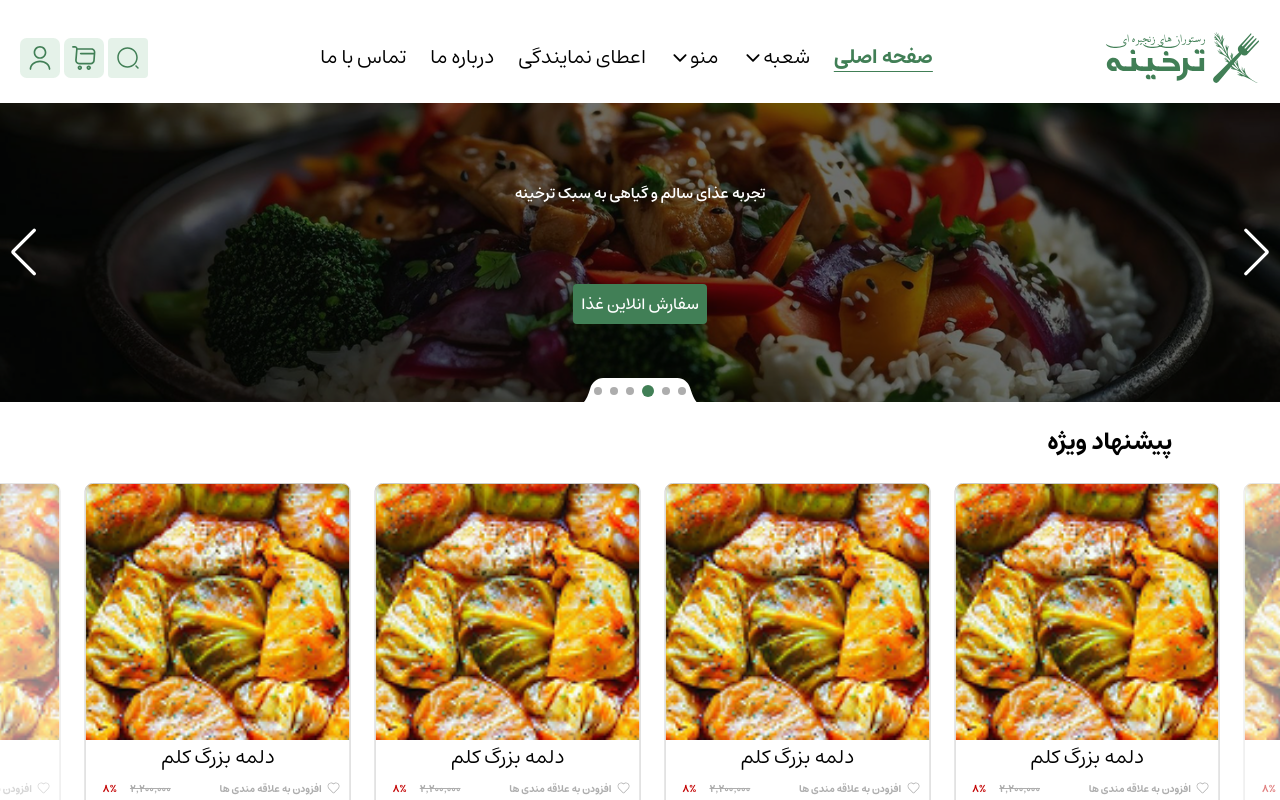
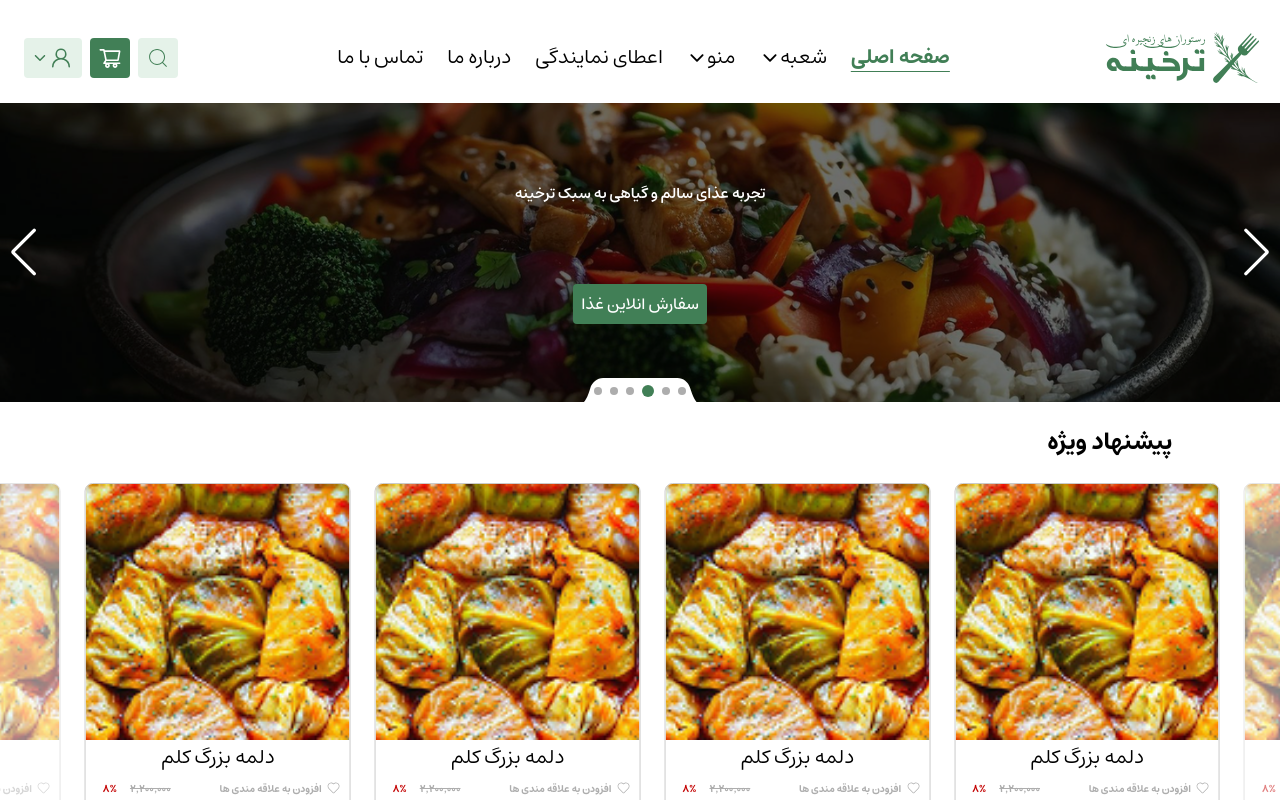
Before and after one commit to amirhosseinsharififard/tarkhine-next-js, a Next.js app: page /branch in a window 1280 px wide. Shown: the top 800 px of the page. Built offline with nearby package versions, Linux system fonts and the light colour scheme.

Commit message:
create empty page in

```diff
--- /dev/null
+++ b/src/app/shopping/page.js
@@ -0,0 +1,10 @@
+import Layout from "@/components/layout/Layout";
+import ShoppingCartPage from "@/components/template/ShoppingCartPage";
+
+export default function ShoppingCart() {
+  return (
+    <Layout>
+      <ShoppingCartPage />
+    </Layout>
+  );
+}
--- a/src/components/layout/Header.js
+++ b/src/components/layout/Header.js
@@ -4,10 +4,7 @@ import React from "react";
 //  image and svg
 import Image from "next/image";
 import menu from "../../../public/images/menu.svg";
-import profileIcon from "../../../public/images/ProfileIcon.svg";
 import logo from "../../../public/images/Logo.png";
-import headerIcon from "../../../public/images/HeaderIcon.svg";
-import searchIcon from "../../../public/images/Search.svg";
 import logoWeb from "../../../public/images/LogoWeb.svg";
 
 // icons
@@ -17,6 +14,8 @@ import { IoWalletOutline } from "react-icons/io5";
 import { CiHeart } from "react-icons/ci";
 import { TfiLocationPin } from "react-icons/tfi";
 import { CiLogout } from "react-icons/ci";
+import { AiOutlineShoppingCart } from "react-icons/ai";
+import { CiSearch } from "react-icons/ci";
 
 const dropDownHoverList = {
   branches: ["اکباتان", "چالوس", "اقدسیه", "ونک"],
@@ -31,22 +30,29 @@ const dropDownHoverList = {
 };
 
 const Header = () => {
-  const login = false;
+  const login = true;
   return (
     <div className="w-full shadow-cards" dir="ltr">
       <div className="max-w-screen-2xl flex justify-between items-center p-[20px] lg:pt-32  mx-auto ">
         <div className="flex items-center">
           <div className="group">
-            <Link href="/profile">
-              <Image
-                src={profileIcon}
-                alt="Profile Icon"
-                className="w-[24px] h-[24px] lg:w-[40px] lg:h-[40px]"
-              />
+            <Link
+              href="/profile"
+              className={`mx-[2px] lg:mx-[4px] w-[24px] h-[24px] lg:w-[58px]  lg:h-[40px] rounded-4 flex justify-center items-center ${
+                false
+                  ? "bg-main-primary text-neutral-white"
+                  : "bg-main-tint1 text-main-primary"
+              }
+              ${login && 'px-2'}
+              `}
+
+            >
+              {login && <IoIosArrowDown className="group-hover:rotate-180 duration-300"/>}
+              <GoPerson className="w-[16px] h-[16px] lg:w-[24px] lg:h-[24px] m-auto" />
             </Link>
 
-            <ul className="absolute mt-1  bg-neutral-white z-[-10] group-hover:opacity-100 opacity-0  group-hover:z-10 w-[144px] shadow-[0_0_10px_rgba(0,0,0,0.15)] text-right duration-100 rounded-4">
-              {dropDownHoverList.profile.map((item, index) => {
+            <ul className="absolute mt-1  bg-neutral-white z-[-10] group-hover:opacity-100 opacity-0  group-hover:z-10 w-[144px] shadow-[0_0_10px_rgba(0,0,0,0.15)] text-right duration-300 rounded-4">
+              {login && dropDownHoverList.profile.map((item, index) => {
                 return (
                   <React.Fragment key={index}>
                     <li className=" w-full text-bodySM">
@@ -64,19 +70,25 @@ const Header = () => {
             </ul>
           </div>
 
-          <Link href="/header" className="mx-[2px] lg:mx-[4px]">
-            <Image
-              src={headerIcon}
-              alt="Header Icon"
-              className="w-[24px] h-[24px] lg:w-[40px] lg:h-[40px]"
-            />
+          <Link
+            href="/header"
+            className={`mx-[2px] lg:mx-[4px] w-[24px] h-[24px] lg:w-[40px] lg:h-[40px] rounded-4 flex justify-center items-center ${
+              true
+                ? "bg-main-primary text-neutral-white"
+                : "bg-main-tint1 text-main-primary"
+            }`}
+          >
+            <AiOutlineShoppingCart className="w-[16px] h-[16px] lg:w-[24px] lg:h-[24px] m-auto" />
           </Link>
-          <Link href="/search" className="hidden lg:block">
-            <Image
-              src={searchIcon}
-              alt="search Icon"
-              className="lg:w-[40px] lg:h-[40px]"
-            />
+          <Link
+            href="/search"
+            className={` hidden  mx-[2px] lg:mx-[4px] w-[24px] h-[24px] lg:w-[40px] lg:h-[40px] rounded-4 md:flex justify-center items-center ${
+              false
+                ? "bg-main-primary text-neutral-white"
+                : "bg-main-tint1 text-main-primary"
+            }`}
+          >
+            <CiSearch className="w-[16px] h-[16px] lg:w-[24px] lg:h-[24px] m-auto" />
           </Link>
         </div>
 
@@ -95,10 +107,10 @@ const Header = () => {
                 className="flex flex-row-reverse justify-center items-center"
               >
                 <p>شعبه</p>
-                <IoIosArrowDown className="group-hover:rotate-180 duration-100" />
+                <IoIosArrowDown className="group-hover:rotate-180 duration-300" />
               </Link>
               {/* shadow-[0_0_10px_rgba(0,0,0,0.15)] its dropShadow to hover list */}
-              <ul className="absolute mt-1  bg-neutral-white z-[-10] group-hover:opacity-100 opacity-0  group-hover:z-10 w-[144px] shadow-[0_0_10px_rgba(0,0,0,0.15)] text-right duration-100 rounded-4">
+              <ul className="absolute mt-1  bg-neutral-white z-[-10] group-hover:opacity-100 opacity-0  group-hover:z-10 w-[144px] shadow-[0_0_10px_rgba(0,0,0,0.15)] text-right duration-300 rounded-4">
                 {dropDownHoverList.branches.map((item, index) => {
                   return (
                     <React.Fragment key={index}>
@@ -120,9 +132,9 @@ const Header = () => {
                 className="flex flex-row-reverse justify-center items-center"
               >
                 <p>منو</p>
-                <IoIosArrowDown className="group-hover:rotate-180 duration-100" />
+                <IoIosArrowDown className="group-hover:rotate-180 duration-300" />
               </Link>
-              <ul className="absolute mt-1  bg-neutral-white z-[-10] group-hover:opacity-100 opacity-0  group-hover:z-10 w-[144px] shadow-[0_0_10px_rgba(0,0,0,0.15)] text-right duration-100 rounded-4">
+              <ul className="absolute mt-1  bg-neutral-white z-[-10] group-hover:opacity-100 opacity-0  group-hover:z-10 w-[144px] shadow-[0_0_10px_rgba(0,0,0,0.15)] text-right duration-300 rounded-4">
                 {dropDownHoverList.menu.map((item, index) => {
                   return (
                     <React.Fragment key={index}>
--- a/src/components/module/common/CardProduct.js
+++ b/src/components/module/common/CardProduct.js
@@ -1,5 +1,6 @@
 import Image from "next/image";
 import CustomeButton from "../../ui/CustomeButton";
+// icons
 import { CiHeart } from "react-icons/ci";
 import { IoStar } from "react-icons/io5";
 
--- a/src/components/module/modal/LoginModal.js
+++ b/src/components/module/modal/LoginModal.js
@@ -8,6 +8,8 @@ import CustomeButton from "../../ui/CustomeButton";
 // icons
 import { IoClose } from "react-icons/io5";
 import { GrNext } from "react-icons/gr";
+
+
 import OtpInput from "../../common/OtpInput";
 import { e2p } from "@/utils/replaceNumber";
 import Link from "next/link";
--- /dev/null
+++ b/src/components/module/shopping/EmptyShop.js
@@ -0,0 +1,29 @@
+import Image from "next/image";
+import Link from "next/link";
+
+// icons
+
+// images
+import EmptyPage from "@/public/images/shopping/Empty-page.png";
+import CustomeButton from "@/components/ui/CustomeButton";
+
+import StatusShopping from "./StatusShopping";
+export default function EmptyShop() {
+  return (
+
+
+      <div className="w-full border-1 border-neutral-gray4 min-h-[375px] rounded-8 relative flex justify-center items-center content-center md:col-span-12 md:mt-10">
+        <Image
+          src={EmptyPage}
+          alt=" EmptyPage"
+          className="absolute top-1/2 left-1/2 -translate-x-1/2 -translate-y-1/2"
+        />
+        <div className="w-full z-[2] flex flex-col justify-center items-center gap-4 text-captionMD md:text-bodyXL text-neutral-gray7">
+          <p dir="rtl">{"شما در حال حاضر هیچ سفارشی ثبت نکرده‌اید!"}</p>
+          <CustomeButton model={"stroke"} classname={"!w-[150px] text-buttonLG"} height="32">
+            منوی رستوران
+          </CustomeButton>
+        </div>
+      </div>
+  );
+}
--- /dev/null
+++ b/src/components/module/shopping/StatusShopping.js
@@ -0,0 +1,91 @@
+import Link from "next/link";
+
+// icons
+import { MdOutlineKeyboardArrowRight } from "react-icons/md";
+import { TfiTrash } from "react-icons/tfi";
+import { AiOutlineShoppingCart } from "react-icons/ai";
+
+// images
+import { FaRegCheckSquare } from "react-icons/fa";
+import { IoWalletOutline } from "react-icons/io5";
+export default function StatusShopping({ step = 0 }) {
+  return (
+    <>
+      <div className=" flex justify-between items-center content-center text-neutral-gray8 mb-6 md:hidden">
+        <Link href={"#"}>
+          <TfiTrash className="w-4 h-4 text-neutral-gray4" />
+        </Link>
+        <h3 className="text-h6 ">سبد خرید</h3>
+        <Link href={"#"}>
+          <MdOutlineKeyboardArrowRight className="w-4 h-4" />
+        </Link>
+      </div>
+      <div className="hidden md:flex flex-row-reverse justify-evenly items-center content-center col-span-8 col-start-3 text-nowrap gap-2">
+        <div
+          className={`flex justify-center items-center content-center gap-1 ${
+            step >= 0
+              ? "text-main-primary text-h6"
+              : "text-neutral-gray4 text-bodySM"
+          } `}
+        >
+          <p> سبد خرید</p>
+          <span>
+            <AiOutlineShoppingCart />
+          </span>
+        </div>
+
+        <div className="w-full h-0.5 flex">
+          <div
+            className={`w-1/2 border-t border-dashed
+                ${step == 0 && "border-neutral-gray4"}
+                ${step !== 0 && "border-main-primary"}
+
+                `}
+          />
+          <div className={`w-1/2 border-t border-dashed border-main-primary`} />
+        </div>
+
+        <div
+          className={`flex justify-center items-center content-center gap-1 ${
+            step >= 1
+              ? "text-main-primary text-h6"
+              : "text-neutral-gray4 text-bodySM"
+          } `}
+        >
+          <p> تکمیل اطلاعات</p>
+          <span>
+            <FaRegCheckSquare />
+          </span>
+        </div>
+
+        <div className="w-full h-0.5 flex">
+          <div
+            className={`w-1/2 border-t border-dashed
+                ${step <= 1 && "border-neutral-gray4"}
+                ${step >= 1 && "border-main-primary"}
+
+                `}
+          />
+          <div
+            className={`w-1/2 border-t border-dashed
+                ${step <= 0 && "border-neutral-gray4"}
+                ${step >= 1 && "border-main-primary"}`}
+          />
+        </div>
+
+        <div
+          className={`flex justify-center items-center content-center gap-1 ${
+            step == 2
+              ? "text-main-primary text-h6"
+              : "text-neutral-gray4 text-bodySM"
+          } `}
+        >
+          <p> پرداخت</p>
+          <span>
+            <IoWalletOutline />
+          </span>
+        </div>
+      </div>
+    </>
+  );
+}
--- /dev/null
+++ b/src/components/template/ShoppingCartPage.js
@@ -0,0 +1,17 @@
+import EmptyShop from "../module/shopping/EmptyShop";
+import StatusShopping from "../module/shopping/StatusShopping";
+
+export default function ShoppingCartPage() {
+  return (
+    <div className="max-w-screen-2xl m-auto">
+      <div className="mx-5 my-6 md:mx-0 md:my-10 md:grid grid-cols-12">
+
+        <StatusShopping step={0} />
+
+        {false && <EmptyShop />}
+
+
+      </div>
+    </div>
+  );
+}
```
Also changed, not shown: src/components/constant/icons.js (added, +46 -0 lines), public/images/shopping/Empty-page.png (added).
